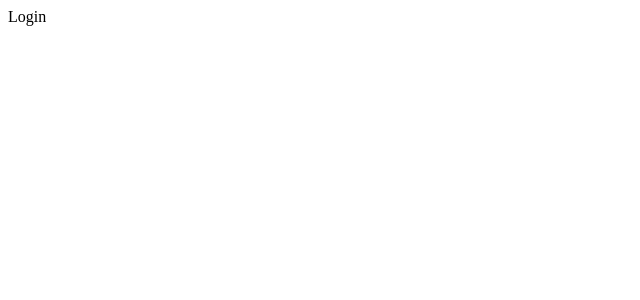
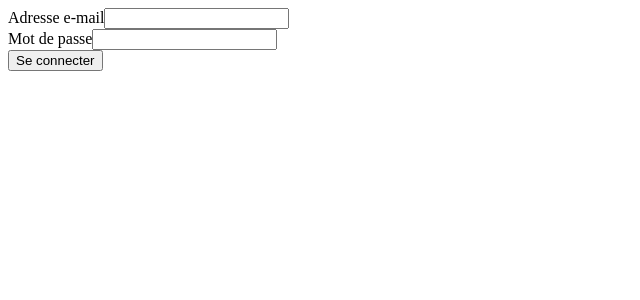
Before and after one commit to yi3za/digitalgardn-frontend, a React (Vite) app: page /login in a window 1280 px wide. Shown: the top 300 px of the page, without its empty margins (0-640 px from the left). Built offline with nearby package versions, Linux system fonts and the light colour scheme.

Commit message:
feat(auth): implementer la page de connexion avec Redux et React Hook Form

```diff
--- a/src/pages/auth/Login.jsx
+++ b/src/pages/auth/Login.jsx
@@ -1,5 +1,30 @@
+import { loginThunk } from "../../features/auth/auth.thunks";
+import { useDispatch, useSelector } from "react-redux";
+import Button from "../../components/ui/Button";
+import FormWrapper from "../../components/ui/FormWrapper";
+import FormInput from "../../components/ui/FormInput";
+import { errorSelector } from "../../features/auth/auth.selectors";
+import { useTranslation } from "react-i18next";
+
+// Page de connexion
 export default function Login() {
+  // Utilise Redux pour dispatcher l'action loginThunk
+  const dispatch = useDispatch();
+  // Fonction pour traduire les textes selon la langue selectionnee
+  const { t } = useTranslation();
+  // Recupere les erreurs du slice auth depuis le store
+  const error = useSelector(errorSelector);
+  // Fonction appelee a la soumission du formulaire
+  const submit = (data) => dispatch(loginThunk(data));
+  // FormWrapper fournit le contexte react-hook-form et gere les erreurs serveur
   return (
-    <div>Login</div>
-  )
+    <FormWrapper onSubmit={submit} serverError={error}>
+      {/* Champ email connecte au formulaire */}
+      <FormInput label={t("email")} name="email" />
+      {/* Champ password connecte au formulaire */}
+      <FormInput label={t("password")} name="password" />
+      {/* Bouton de soumission du formulaire */}
+      <Button text={t("login")} />
+    </FormWrapper>
+  );
 }
```
